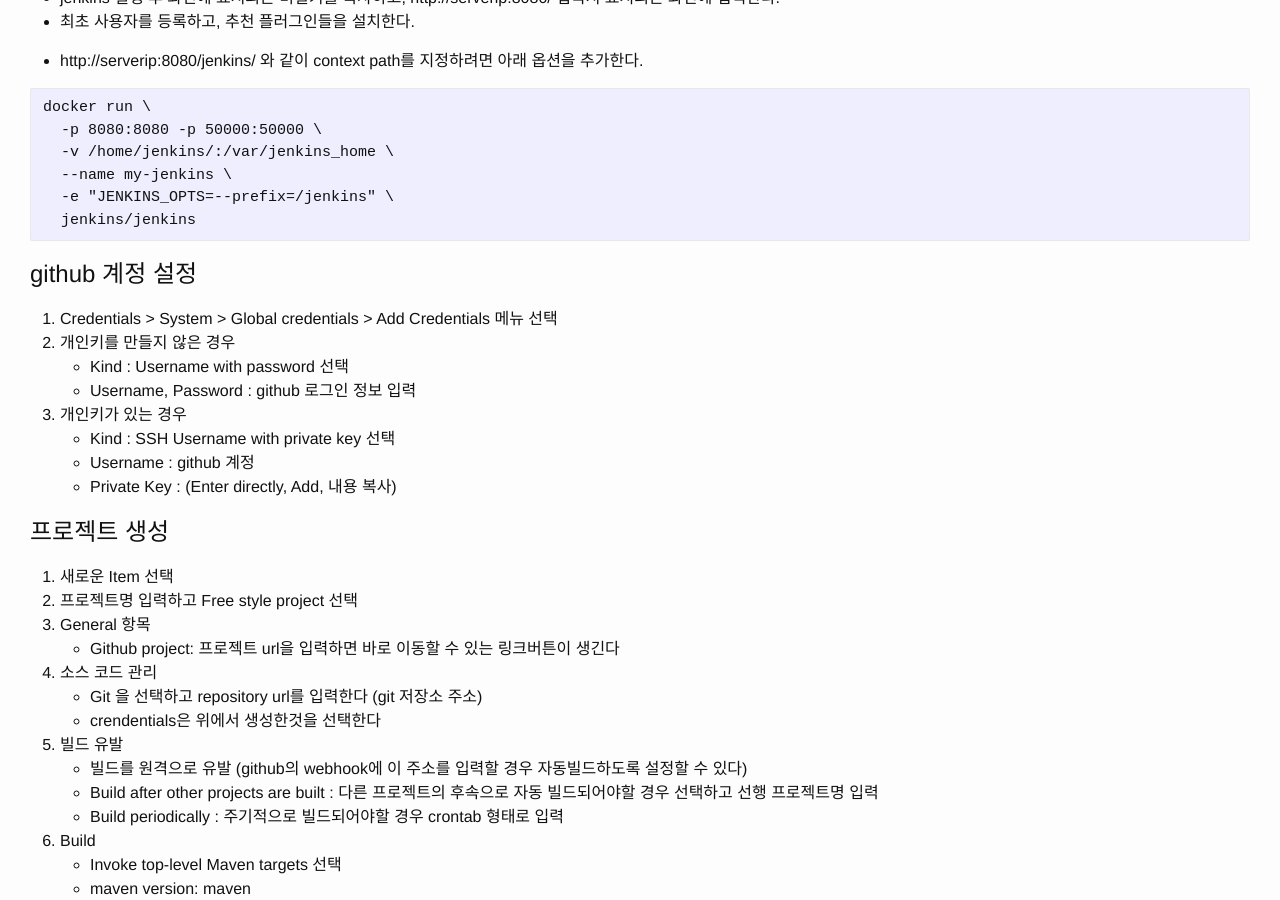
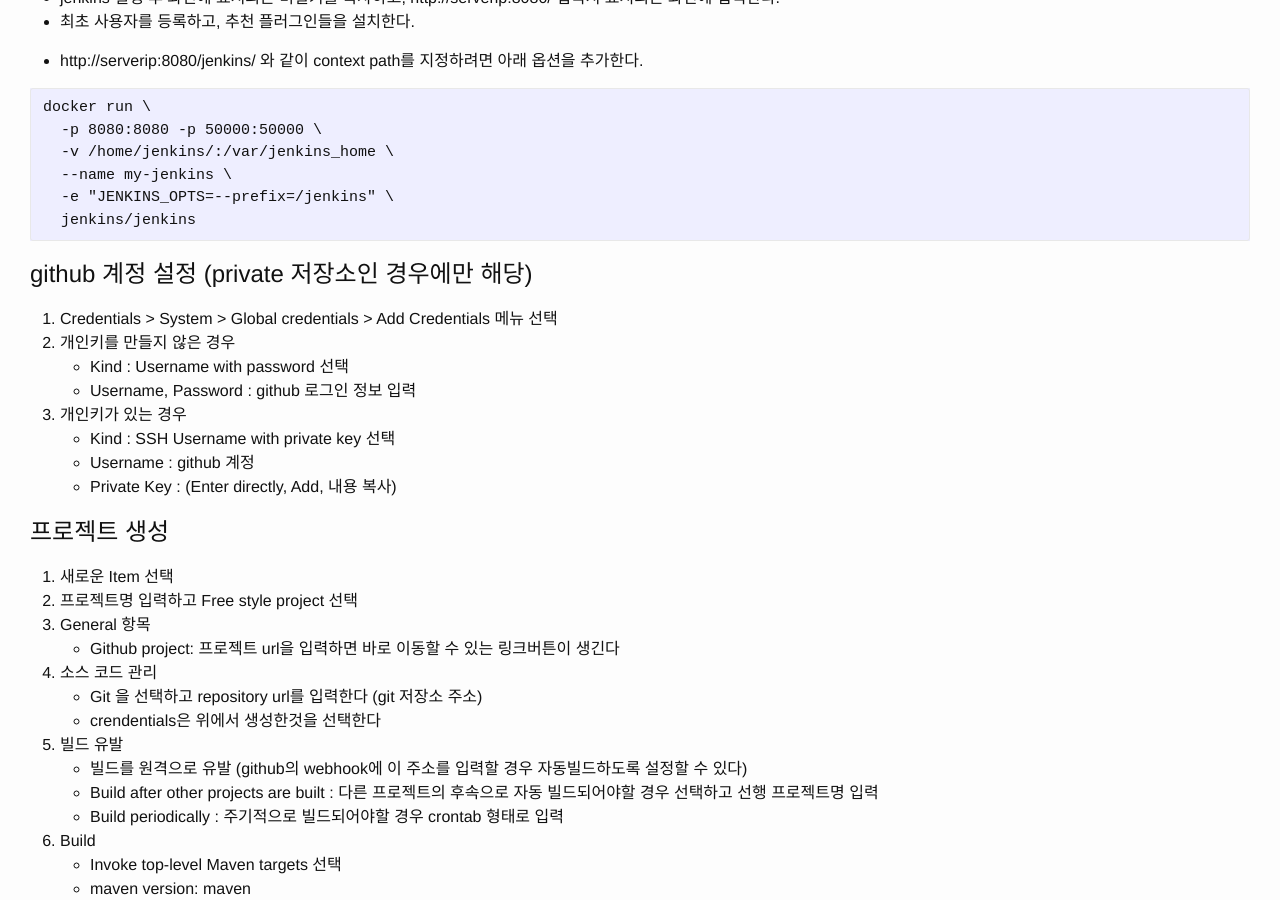
Before and after one commit to syspro86/syspro86.github.io, a Jekyll site: the page built from _posts/2019-05-14-docker-jenkins-maven.md, in a window 1280 px wide and 900 px high, scrolled down 544 px. Built offline with Jekyll 4.4.1, drawn with Linux system fonts in a browser that asks for light colours; comment, search, counter and statistics services are not loaded.

Commit message:
Update 2019-05-14-docker-jenkins-maven.md

````diff
--- a/_posts/2019-05-14-docker-jenkins-maven.md
+++ b/_posts/2019-05-14-docker-jenkins-maven.md
@@ -37,7 +37,7 @@
   jenkins/jenkins
 ```
 
-# github 계정 설정
+# github 계정 설정 (private 저장소인 경우에만 해당)
 
 1. Credentials > System > Global credentials > Add Credentials 메뉴 선택
 2. 개인키를 만들지 않은 경우
````
